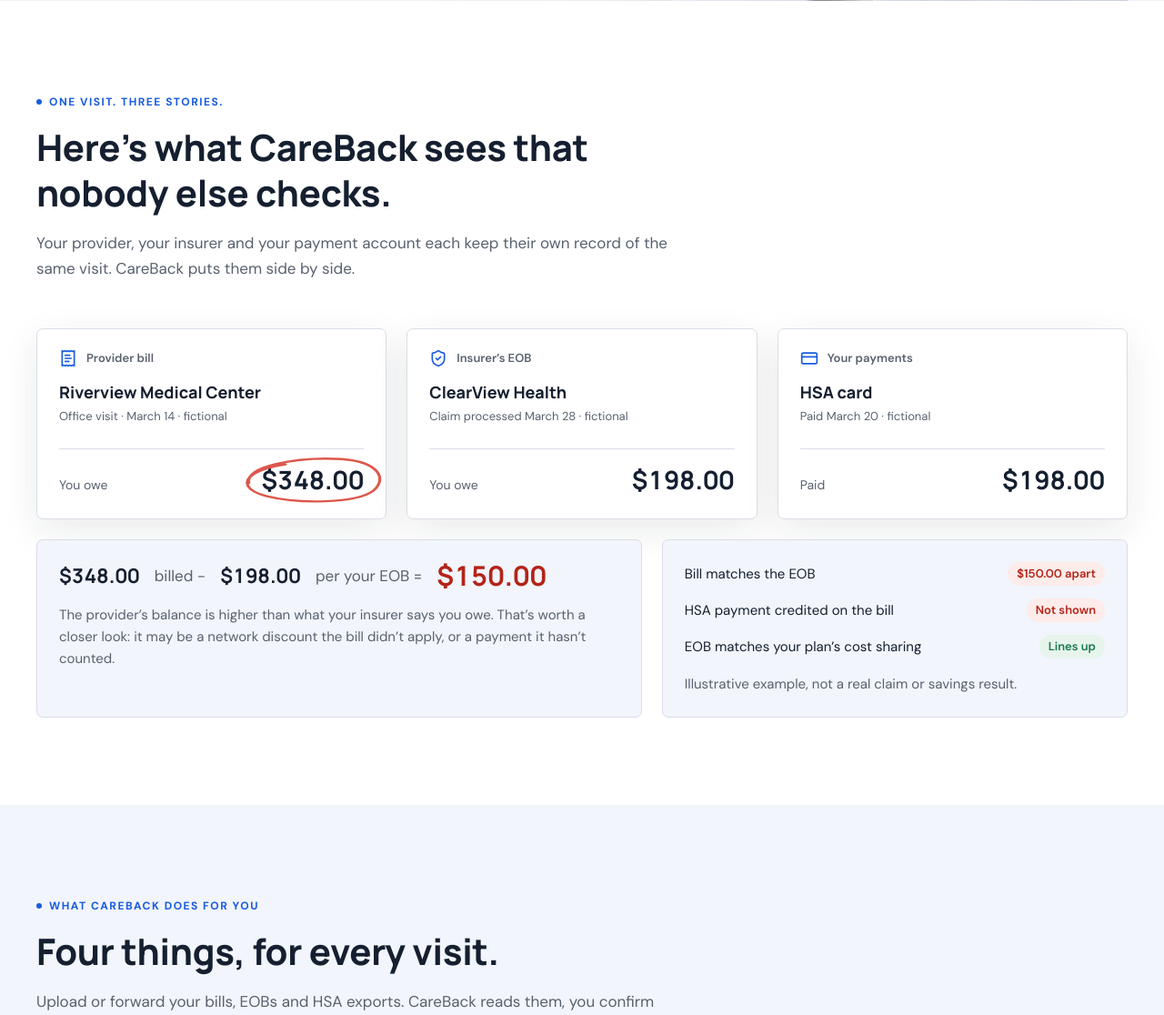
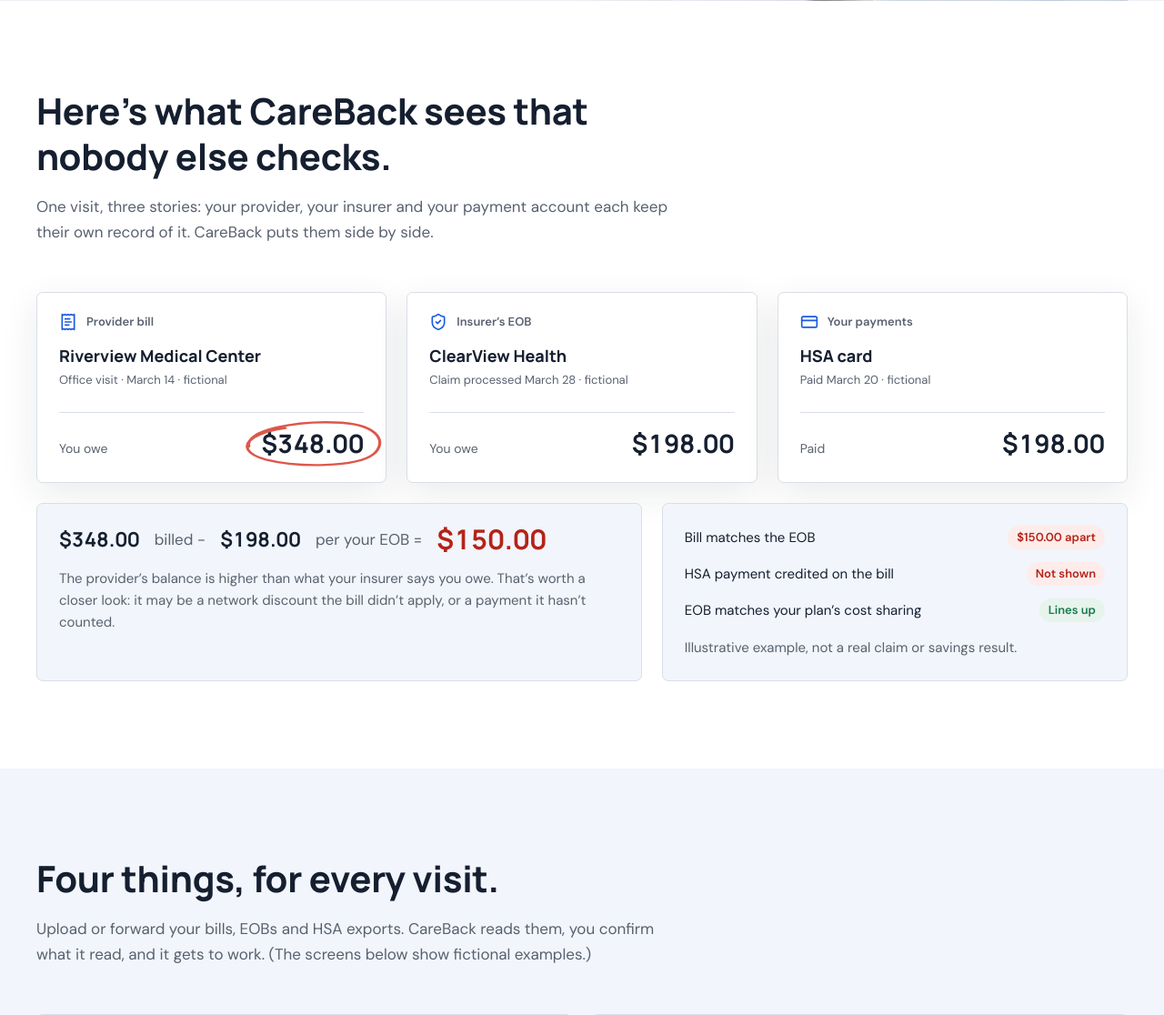
Before and after one commit to dhuovinen/my-health-spend, a Python web app: template src/mhs/web/templates/landing.html in a window 1280 px wide. Shown: the part 730-1846 px from the top of the page at 91% size. Run offline with Jinja, Linux system fonts and the light colour scheme; the template is opened without the code that fills it, so the values that code supplies are empty.

Commit message:
feat(landing): keep three eyebrows, fold two into body text
The design check (impeccable) flags an eyebrow above every heading as a
generated-page habit. The owner chose to keep the three that do a job:
the hero's tagline, and "How we fight fair" and "About us", which match
the menu links. "What CareBack does for you" and "Good questions" are
gone; "One visit. Three stories." and "Three parties. No one reconciles
them." now open or close the text under their headings.

- DESIGN.md and .impeccable/design.json record the rule.
- .impeccable/config.json scopes the eyebrow rule's suppression to the
  landing page, with the owner's decision as its reason.

Co-Authored-By: Claude Opus 5.5 <noreply@anthropic.com>

```diff
--- a/src/mhs/web/static/landing.css
+++ b/src/mhs/web/static/landing.css
@@ -101,6 +101,8 @@ a { color: inherit; text-decoration: none; }
 .section { padding: 96px 0; }
 .section-head { max-width: 720px; }
 .section-head h2 { font-size: 40px; line-height: 50px; margin-top: 14px; letter-spacing: -0.3px; }
+/* Eyebrows only where they do a job (the hero's line, and labels that match the menu); other heads start at the heading. */
+.section-head h2:first-child { margin-top: 0; }
 .section-head p { margin-top: 16px; color: var(--muted-foreground); font-size: 17px; line-height: 28px; }
 
 /* one visit, three stories: the documents slide into line the first time they come into view */
--- a/src/mhs/web/templates/landing.html
+++ b/src/mhs/web/templates/landing.html
@@ -75,9 +75,8 @@
   <section class="section" id="visit">
     <div class="wide">
       <div class="section-head">
-        <span class="eyebrow">One visit. Three stories.</span>
         <h2>Here’s what CareBack sees that nobody else checks.</h2>
-        <p>Your provider, your insurer and your payment account each keep their own record of the same visit. CareBack puts them side by side.</p>
+        <p>One visit, three stories: your provider, your insurer and your payment account each keep their own record of it. CareBack puts them side by side.</p>
       </div>
       <div data-draw>
         <div class="docs">
@@ -121,7 +120,6 @@
   <section class="section does" id="does">
     <div class="wide">
       <div class="section-head">
-        <span class="eyebrow">What CareBack does for you</span>
         <h2>Four things, for every visit.</h2>
         <p>Upload or forward your bills, EOBs and HSA exports. CareBack reads them, you confirm what it read, and it gets to work. (The screens below show fictional examples.)</p>
       </div>
@@ -182,9 +180,8 @@
   <section class="section">
     <div class="wide questions">
       <div class="section-head">
-        <span class="eyebrow">Three parties. No one reconciles them.</span>
         <h2>Questions you shouldn’t have to answer alone.</h2>
-        <p>One visit produces a bill, an insurance decision and a payment, weeks apart and in different formats.</p>
+        <p>One visit produces a bill, an insurance decision and a payment, weeks apart and in different formats, from three parties. No one reconciles them.</p>
       </div>
       <ul class="question-list">
         <li>Was the provider in network, and was I billed that way?</li>
@@ -227,7 +224,6 @@
   <section class="section does" id="faq">
     <div class="wide faq">
       <div class="section-head">
-        <span class="eyebrow">Good questions</span>
         <h2>Straight answers.</h2>
       </div>
       <div class="faq-list">
```
Also changed, not shown: DESIGN.md (+2 -1 lines), .impeccable/config.json (added), .impeccable/design.json.
